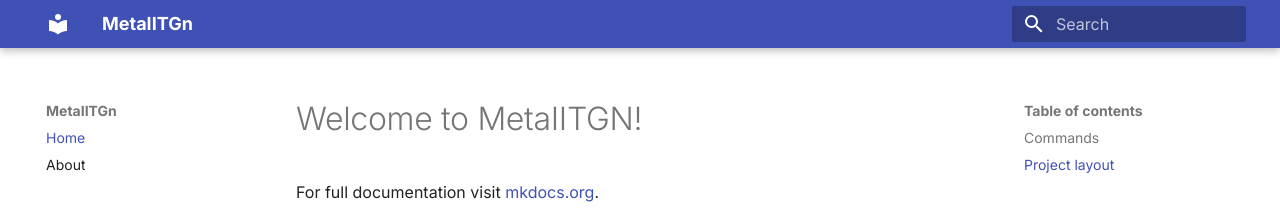
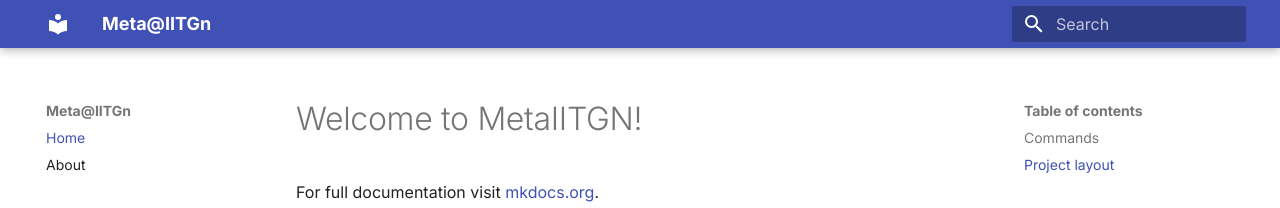
Before and after one commit to OpenSource-IITGn/metaiitgn, an MkDocs documentation site: the page built from docs/index.md, in a window 1280 px wide. Shown: the top 208 px of the page. Built offline with MkDocs 1.6.1 and Material for MkDocs 9.7.7, drawn with Linux system fonts in a browser that asks for light colours.

```diff
--- a/mkdocs.yml
+++ b/mkdocs.yml
@@ -1,4 +1,4 @@
-site_name: MetaIITGn
+site_name: Meta@IITGn
 site_url: https://example.com/
 theme:
     name: material
```
Also changed, not shown: 1 other file.
